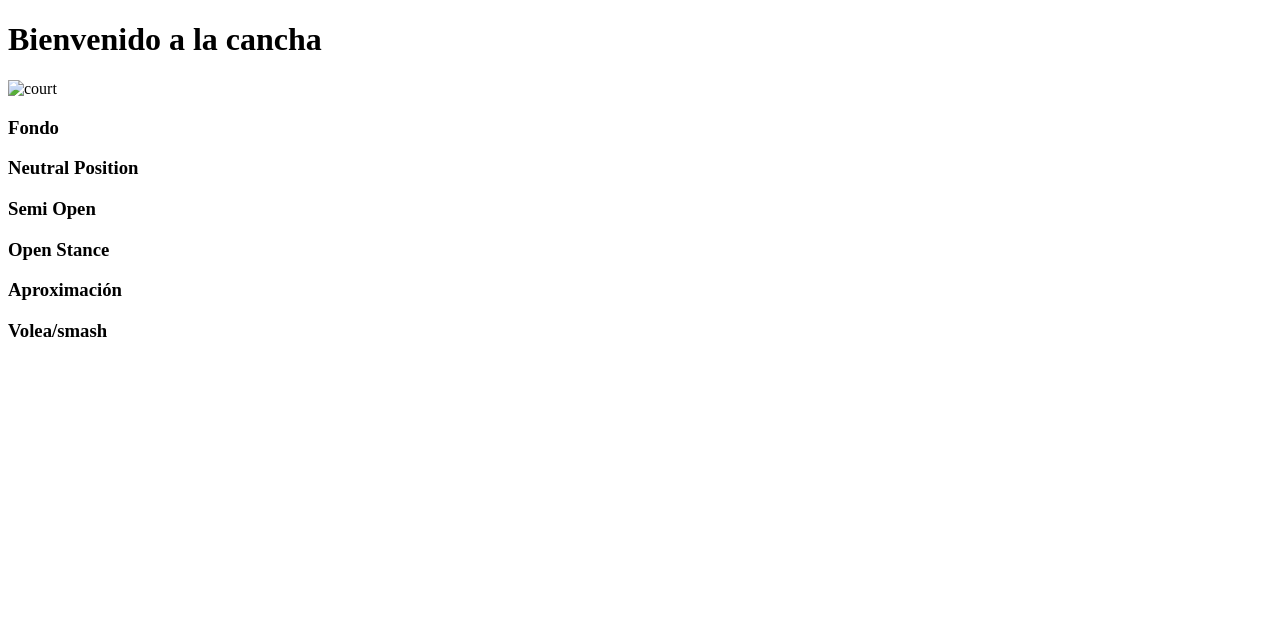
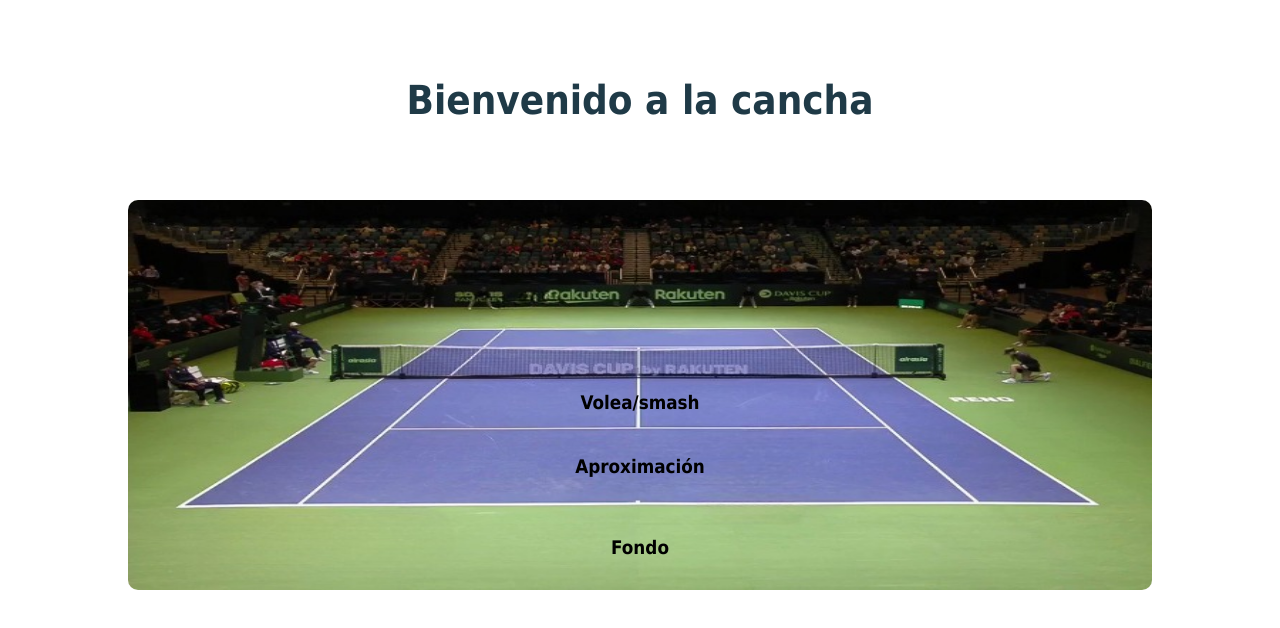
Before and after one commit to gfernan24373/tennis-court, a plain HTML site: page index.html in a window 1280 px wide. Drawn offline with Linux system fonts and the light colour scheme.

Commit message:
html file structure

```diff
--- a/index.html
+++ b/index.html
@@ -4,13 +4,13 @@
 	<meta charset="UTF-8">
 	<meta name="viewport" content="width=device-width, initial-scale=1.0">
 	<title>Tennis</title>
-	<link rel="shortcut icon" href="tennis-ball.png" type="image/x-icon">
-	<link rel="stylesheet" href="styles2.css">
+	<link rel="shortcut icon" href="images/tennis-ball.png" type="image/x-icon">
+	<link rel="stylesheet" href="styles.css">
 </head>
 <body>
 	<h1 class="title">Bienvenido a la cancha</h1>
 	<div class="main-wrapper">
-		<img id="court" src="tennis-court.jpg" alt="court">
+		<img id="court" src="images/tennis-court.jpg" alt="court">
 		<div class="position place">
 			<h3 id="fondo">Fondo</h3>
 			<div class="wrapper-place1">
```
